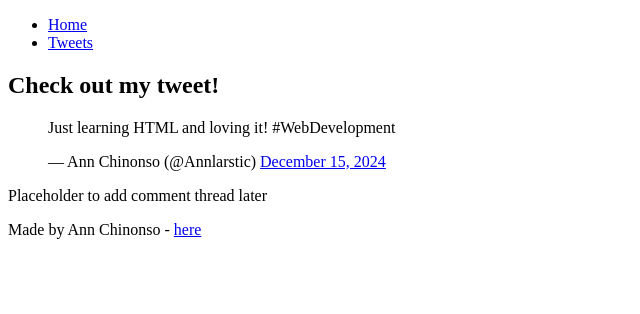
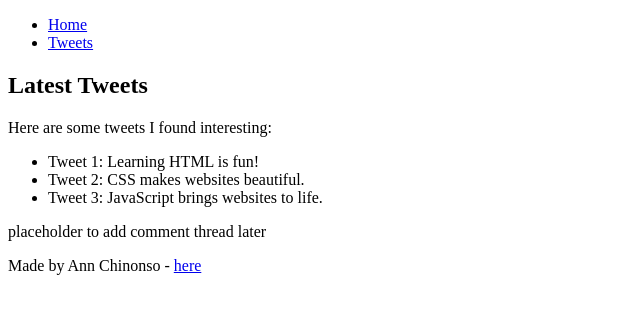
Before and after one commit to Annlarstic/My_First_Portfolio, a plain HTML site: page html_basic/tweets.html in a window 1280 px wide. Shown: the whole page, without its empty margins (0-640 px from the left). Drawn offline with Linux system fonts and the light colour scheme.

Commit message:
Fix structure for tweets.html

```diff
--- a/html_basic/tweets.html
+++ b/html_basic/tweets.html
@@ -3,7 +3,7 @@
 <head>
     <meta charset="UTF-8">
     <meta name="viewport" content="width=device-width, initial-scale=1.0">
-    <title>My Tweets</title>
+    <title>Tweets</title>
 </head>
 <body>
     <header>
@@ -12,23 +12,20 @@
             <li><a href="tweets.html">Tweets</a></li>
         </ul>
     </header>
-
     <main>
         <article>
-            <h2>Check out my tweet!</h2>
-            <!-- Example of an embedded tweet -->
-            <blockquote class="twitter-tweet">
-                <p lang="en" dir="ltr">Just learning HTML and loving it! #WebDevelopment</p>
-                &mdash; Ann Chinonso (@Annlarstic) <a href="https://twitter.com/Annlarstic/status/1234567890">December 15, 2024</a>
-            </blockquote>
-            <script async src="https://platform.twitter.com/widgets.js" charset="utf-8"></script>
+            <h1>Latest Tweets</h1>
+            <p>Here are some tweets I found interesting:</p>
+            <ul>
+                <li>Tweet 1: Learning HTML is fun!</li>
+                <li>Tweet 2: CSS makes websites beautiful.</li>
+                <li>Tweet 3: JavaScript brings websites to life.</li>
+            </ul>
         </article>
-
         <aside>
-            <p>Placeholder to add comment thread later</p>
+            <p>placeholder to add comment thread later</p>
         </aside>
     </main>
-
     <footer>
         <p>Made by Ann Chinonso - <a href="https://www.example.com" target="_blank">here</a></p>
     </footer>
```
